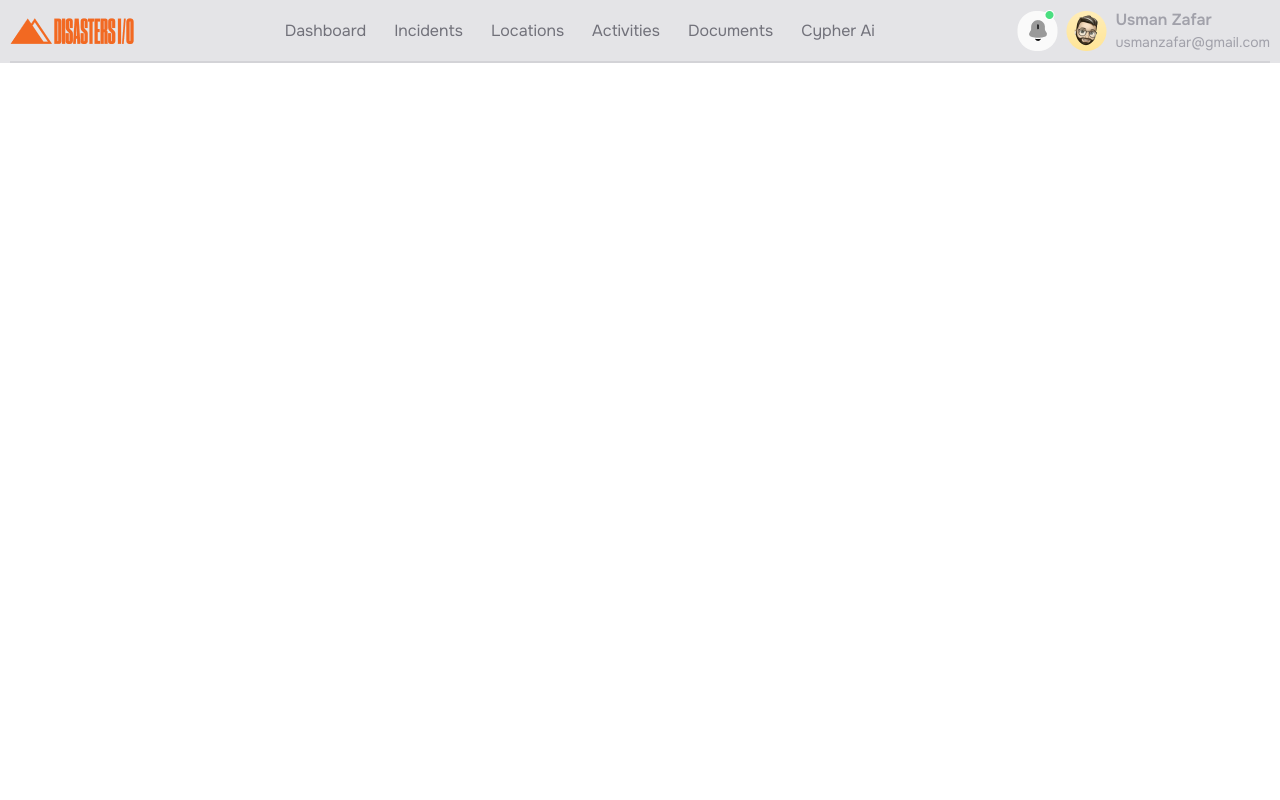
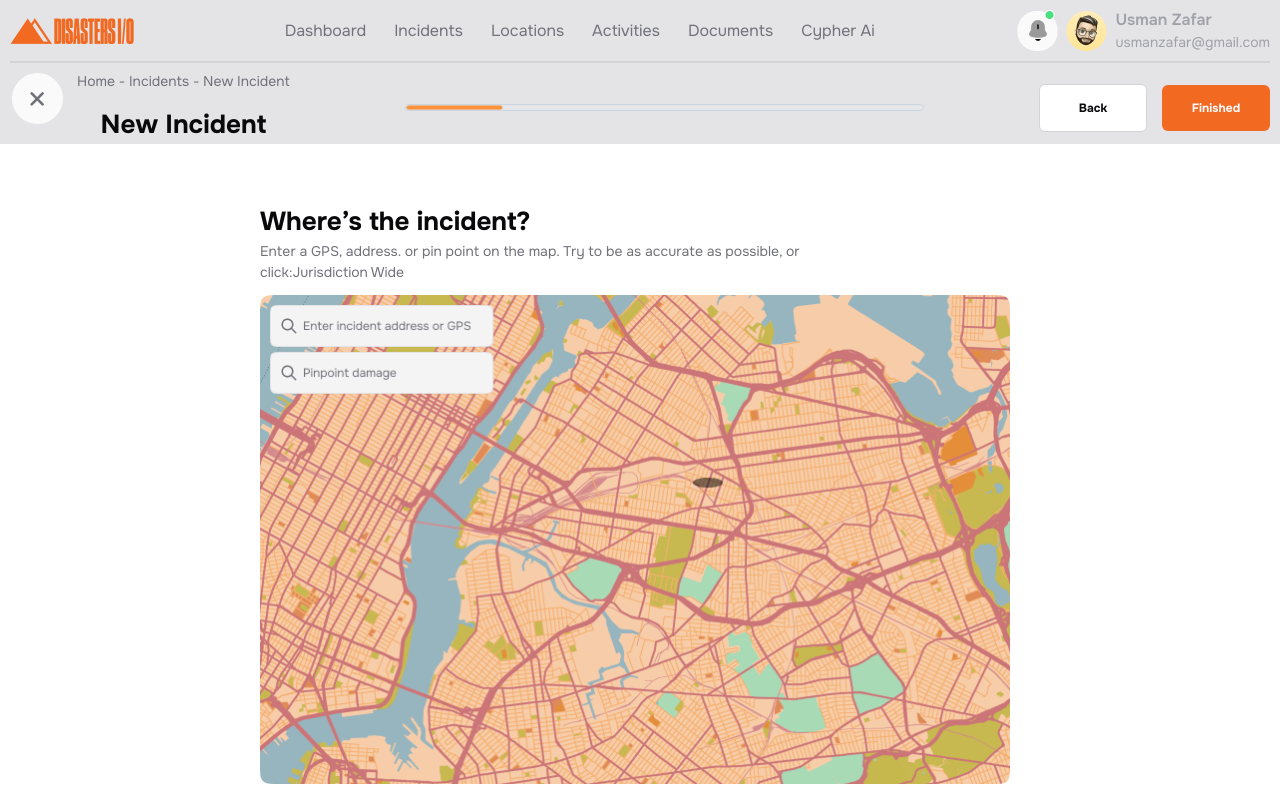
Before and after one commit to saad-mamun/Disaster, a React (Vite) app: page /MapDisaster in a window 1280 px wide. Built offline with nearby package versions, Linux system fonts and the light colour scheme.

Commit message:
incidents

```diff
--- a/src/App.jsx
+++ b/src/App.jsx
@@ -6,6 +6,7 @@ import { Incidents } from './Components/Page/Incidents'
 import { Started } from './Components/Page/Started'
 import { NewIncident } from './Components/Page/NewIncident'
 import { IncidentDash } from './Components/Page/IncidentDash'
+import { MapDisaster } from './Components/Page/MapDisaster'
 function App() {
   return (
     <>
@@ -17,6 +18,7 @@ function App() {
       <Route path='/Started' element={ <Started/> }/>
       <Route path='/NewIncident' element={ <NewIncident/> }/>
       <Route path='/IncidentDash' element={ <IncidentDash/> }/>
+      <Route path='/MapDisaster' element={ <MapDisaster/> } />
      </Routes>
     </BrowserRouter>
     </>
--- a/src/Components/Common/Navbar.jsx
+++ b/src/Components/Common/Navbar.jsx
@@ -14,7 +14,7 @@ export const Navbar=()=>{
                 <div className="hidden lg:flex items-center justify-center  font-Onset xl:gap-7 list-none lg:gap-4 gap-2 text-Opas cursor-pointer">
                     <li><NavLink to="/" >Dashboard</NavLink></li>
                     <li><NavLink to="/Incidents">Incidents</NavLink></li>
-                    <li><NavLink to='/IncidentDash'>Locations</NavLink></li>
+                    <li>Locations</li>
                     <li>Activities</li>
                     <li>Documents</li>
                     <li>Cypher Ai</li>
--- a/src/Components/Page/IncidentDash.jsx
+++ b/src/Components/Page/IncidentDash.jsx
@@ -4,11 +4,15 @@ import { Button } from "../Common/Button";
 import { Heading } from "../Common/Next/Heading";
 import { HTop } from "../Common/Next/HTop";
 import { Container } from "../Common/Container";
-
+import { MapDisaster } from "./MapDisaster";
 export const IncidentDash=()=>{
     const usenavigate = useNavigate();
     const BackNewIncident=()=>{
         usenavigate('/NewIncident')
+    };
+
+    const NextMapDisaster=()=>{
+        usenavigate('/MapDisaster')
     }
     return(
         <section>
@@ -32,14 +36,14 @@ export const IncidentDash=()=>{
                             <button onClick={()=> BackNewIncident()} className="text-DarkBlack">Back</button>
                         </Button>
                         <Button>
-                            <button>Next Step</button>
+                            <button onClick={()=> NextMapDisaster()} >Next Step</button>
                         </Button>
                     </div>
                 </Container>
             </div>
             <div >
                 <Container>
-                    <div  className="flex flex-col items-start pl-[250px] pt-[50px] gap-[25px] w-[752px]">
+                    <div  className="flex flex-col items-start xl:pl-[250px] lg:pl-[200px] md:pl-[150px] pt-[50px] w-[752px]">
                       <div>
                        <form>
                         <Heading>Let’s give the incident a title?</Heading>
--- /dev/null
+++ b/src/Components/Page/MapDisaster.jsx
@@ -0,0 +1,55 @@
+import React from "react";
+import {useNavigate} from 'react-router-dom'
+import { Container } from "../Common/Container";
+import { Button } from "../Common/Button";
+import { Heading } from "../Common/Next/Heading";
+import { HTop } from "../Common/Next/HTop";
+import { IncidentDash } from "./IncidentDash";
+
+export const MapDisaster=()=>{
+    const pagination = useNavigate();
+    const gobackIncidentDash=()=>{
+        pagination('/IncidentDash')
+    }
+    const finished =()=>{
+        alert("We have found your location. Our rescue team will reach you soon, till then try to stay safe.")
+    }
+    return(
+        <section>
+            <div className="bg-Bhind">
+                {/* nav */}
+                <Container className='flex items-center justify-between'>
+                    <button className="flex item-center justify-center gap-3 ">
+                      <img onClick={()=> gobackIncidentDash()}   className="w-[35px] md:w-[55px]"  src="src/assets/X.svg" alt="x" />
+                      <div className="space-y-[13px]">
+                        <HTop>Home - Incidents - New Incident</HTop>
+                        <Heading>New Incident</Heading>
+                      </div>
+                    </button>
+                    <div>
+                        <img className="w-[0] lg:w-[400px] xl:w-[519px]  border border-slate-300 rounded-full" src="public/insident/bar.png" alt="" />
+                    </div>
+
+                    <div className="space-x-[15px]">
+
+                        <Button className='bg-white border border-[#D4D4D8]'>
+                            <button onClick={()=> gobackIncidentDash()} className="text-DarkBlack">Back</button>
+                        </Button>
+                        <Button>
+                            <button onClick={()=>finished()} >Finished</button>
+                        </Button>
+                    </div>
+                </Container>
+            </div>
+            <div>
+                <Container>
+                    <div className="xl:pl-[250px] lg:pl-[200px] md:pl-[150px] pt-[50px]">
+                        <Heading>Where’s the incident?</Heading>
+                        <HTop className='max-w-[558px]'>Enter a GPS, address. or pin point on the map. Try to be as accurate as possible, or click:Jurisdiction Wide</HTop>
+                        <img className="mt-3 w-[250px] sm:w-[300px] md:w-[400px] lg:w-[570px] xl:w-[750px]" src="public/Location/Map.png" alt="Map" />
+                    </div>
+                </Container>
+            </div>
+        </section>
+    )
+}
--- a/src/Components/Page/NewIncident.jsx
+++ b/src/Components/Page/NewIncident.jsx
@@ -51,7 +51,7 @@ export const NewIncident=()=>{
                          <div className="grid gcl-2 md:grid-cols-3 lg:grid-cols-4 gap-3">
                             {
                                 NewIncidentCard.map(({image,name},i)=>(
-                                    <div className="flex item-center bg-[#F4F4F5] py-[22px] px-5 rounded-[6px] gap-2.5">
+                                    <div key={i} className="flex item-center bg-[#F4F4F5] py-[22px] px-5 rounded-[6px] gap-2.5">
                                         <img src={image} alt="Incident" />
                                         <HTop>{name}</HTop>
                                     </div>
```
Also changed, not shown: public/Location/Map.png (added).
